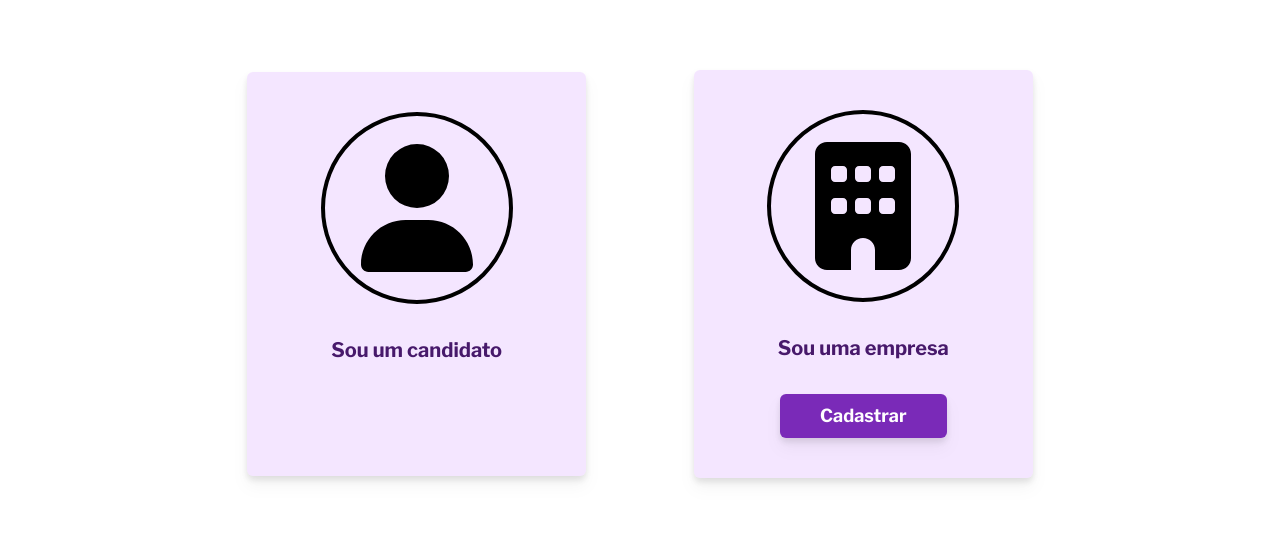
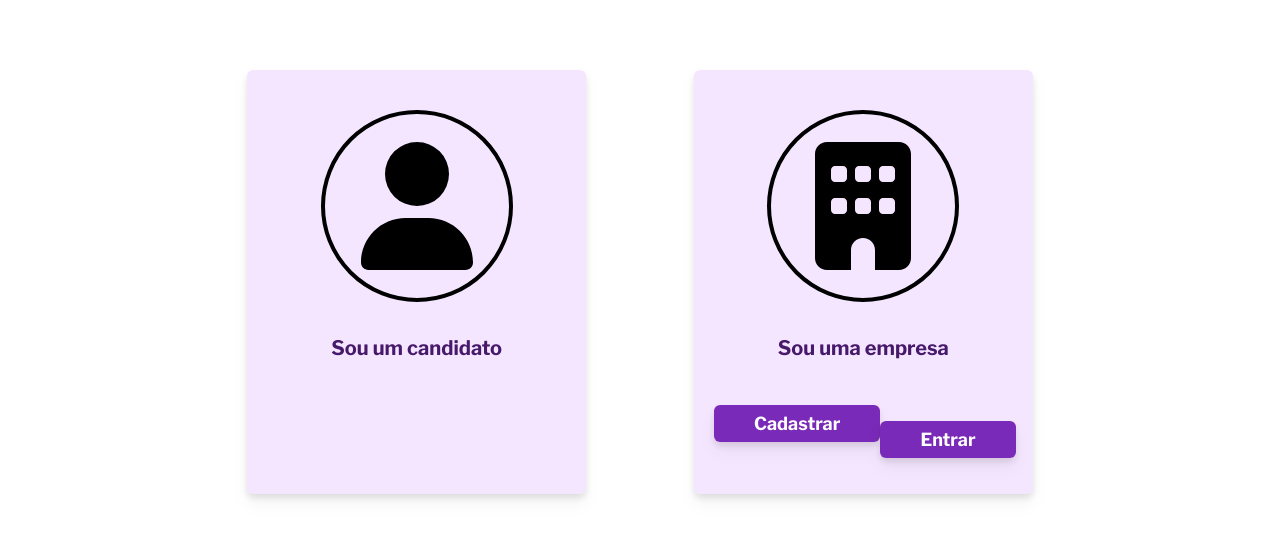
Before and after one commit to LETMIN-Corp/letmin-client, a React (Vite) app: page /register in a window 1280 px wide. Shown: the part 214-758 px from the top of the page. Built offline with nearby package versions, Linux system fonts and the light colour scheme; no server answers.

Commit message:
Company login view

```diff
--- a/src/App.tsx
+++ b/src/App.tsx
@@ -23,6 +23,7 @@ import { AuthContext, AuthState } from "./Context/AuthContextProvider";
 import RoleEnum from './Utils/RoleEnum';
 
 import PrivateRoutes from './utils/PrivateRoutes';
+import CompanyLogin from './Views/Company/CompanyLogin';
 
 function App() {
 
@@ -46,6 +47,7 @@ function App() {
         <Route path='/' element={ <Home /> } />
         <Route path='/register' element={ <Register /> } />
         <Route path='/register/company' element={ <CompanyRegister /> } />
+        <Route path='/company/login' element={ <CompanyLogin /> } />
         <Route path='/admin/login' element={ <AdminLogin /> } />
 
         <Route element={ <PrivateRoutes role="company" /> }>
--- a/src/Components/Buttons/FormButton.tsx
+++ b/src/Components/Buttons/FormButton.tsx
@@ -2,11 +2,12 @@ interface ComponentInterface {
     text: string,
     handleClick: () => void,
     isDisabled?: boolean,
+    isFullWidth?: boolean,
 }
 
-const FormButton : React.FC<ComponentInterface> = ({ text, handleClick, isDisabled }) => {
+const FormButton : React.FC<ComponentInterface> = ({ text, handleClick, isDisabled, isFullWidth }) => {
     return (
-        <button disabled={ isDisabled } onClick={ handleClick } className={`${[isDisabled ? 'bg-bold-purple' : '']} bg-bright-purple text-white text-center w-32 py-2 rounded-md drop-shadow-lg md:text-lg hover:bg-bold-purple ease-out duration-200`}>
+        <button disabled={ isDisabled } onClick={ handleClick } className={`${[isDisabled ? 'bg-bold-purple' : '']} bg-bright-purple text-white text-center ${[isFullWidth ? 'w-full' : 'w-32' ]} py-2 rounded-md drop-shadow-lg md:text-lg hover:bg-bold-purple ease-out duration-200`}>
             { text }
         </button>
     );
--- a/src/Components/Cards/RegisterCard.tsx
+++ b/src/Components/Cards/RegisterCard.tsx
@@ -1,6 +1,6 @@
 const RegisterCard: React.FC = ({ children }) => {
     return (
-        <div className='flex flex-col items-center w-full lg:w-10/12 bg-lilac rounded-md mx-auto text-justify py-10 drop-shadow-lg lg:text-lg'>
+        <div className='flex flex-col h-full items-center w-full lg:w-10/12 bg-lilac rounded-md mx-auto text-justify lg:px-5 py-10 drop-shadow-lg lg:text-lg'>
             { children }
         </div>
     );
--- a/src/Components/Layouts/Menu.tsx
+++ b/src/Components/Layouts/Menu.tsx
@@ -51,7 +51,7 @@ const Header : React.FC<ComponentInterface> = ({ menuButtons, showMenu }) => {
                                                             if(button.isLink) {
                                                                 return (
                                                                     <button
-                                                                        className='block mx-auto rounded-full bg-white text-primary font-bold py-2 px-4 drop-shadow-lg border-2 border-primary md:text-lg hover:text-white hover:bg-primary ease-out duration-200'
+                                                                        className='block mx-auto rounded-md bg-white text-primary font-bold py-2 px-4 drop-shadow-lg border-2 border-primary md:text-lg hover:text-white hover:bg-primary ease-out duration-200'
                                                                         key={ button.path }
                                                                         onClick={ button.handleClick }
                                                                     >
--- /dev/null
+++ b/src/Views/Company/CompanyLogin.tsx
@@ -0,0 +1,42 @@
+import { useEffect } from "react";
+import FormButton from "../../Components/Buttons/FormButton";
+import TextInput from "../../Components/Inputs/TextInput";
+import Footer from "../../Components/Layouts/Footer";
+import Menu from '../../Components/Layouts/Menu';
+import InputTypesEnum from "../../Utils/InputTypesEnum";
+
+const CompanyLogin : React.FC = () => {
+    useEffect((): void => {
+        window.document.title = 'Letmin - Login';
+    }, []);
+
+    const pageButtons = [
+        {
+            text: 'Voltar',
+            path: '/register',
+            isLink: true,
+        }
+    ];
+
+    const consultPackage = {
+        getValue: () => { return '' },
+        setValue: (e: React.ChangeEvent<HTMLInputElement>) => { },
+    };
+
+    return (
+        <>
+            <Menu menuButtons={ pageButtons } />
+            <div className='w-screen min-h-screen flex items-center justify-center'>
+                <div className='w-full md:w-6/12 lg:w-3/12 p-5'>
+                    <h1 className='text-xl font-normal'>Entrar</h1>
+                    <TextInput type={ InputTypesEnum.email } consultPackage={ consultPackage } placeholder='Email' name='' />
+                    <TextInput type={ InputTypesEnum.password } consultPackage={ consultPackage } placeholder='Senha' name='' />
+                    <FormButton text='Entrar' handleClick={ () => {} } isFullWidth={ true } />
+                </div>
+            </div>
+            <Footer />
+        </>
+    );
+}
+
+export default CompanyLogin;
--- a/src/Views/Company/CompanyRegister.tsx
+++ b/src/Views/Company/CompanyRegister.tsx
@@ -22,7 +22,7 @@ const CorpRegister : React.FC = () => {
 
     const pageButtons = [
         {
-            text: 'Voltar para o cadastro',
+            text: 'Voltar',
             path: '/register',
             isLink: true,
             hasFunction: true,
--- a/src/Views/Register.tsx
+++ b/src/Views/Register.tsx
@@ -68,7 +68,14 @@ const Register : React.FC = () => {
                         </div>
                         <div className='text-dark-purple text-center mb-5 font-bold text-lg lg:text-xl mt-8 mb-8'>Sou uma empresa</div>
 
-                        <SecondaryLink text='Cadastrar' path='/register/company' />
+                        <div className='flex flex-col lg:flex-row w-full items-center justify-around'>
+                            <div>
+                                <SecondaryLink text='Cadastrar' path='/register/company' />
+                            </div>
+                            <div className='mt-8'>
+                                <SecondaryLink text='Entrar' path='/company/login' />
+                            </div>
+                        </div>
                     </RegisterCard>
                 </div>
             </section>
```
